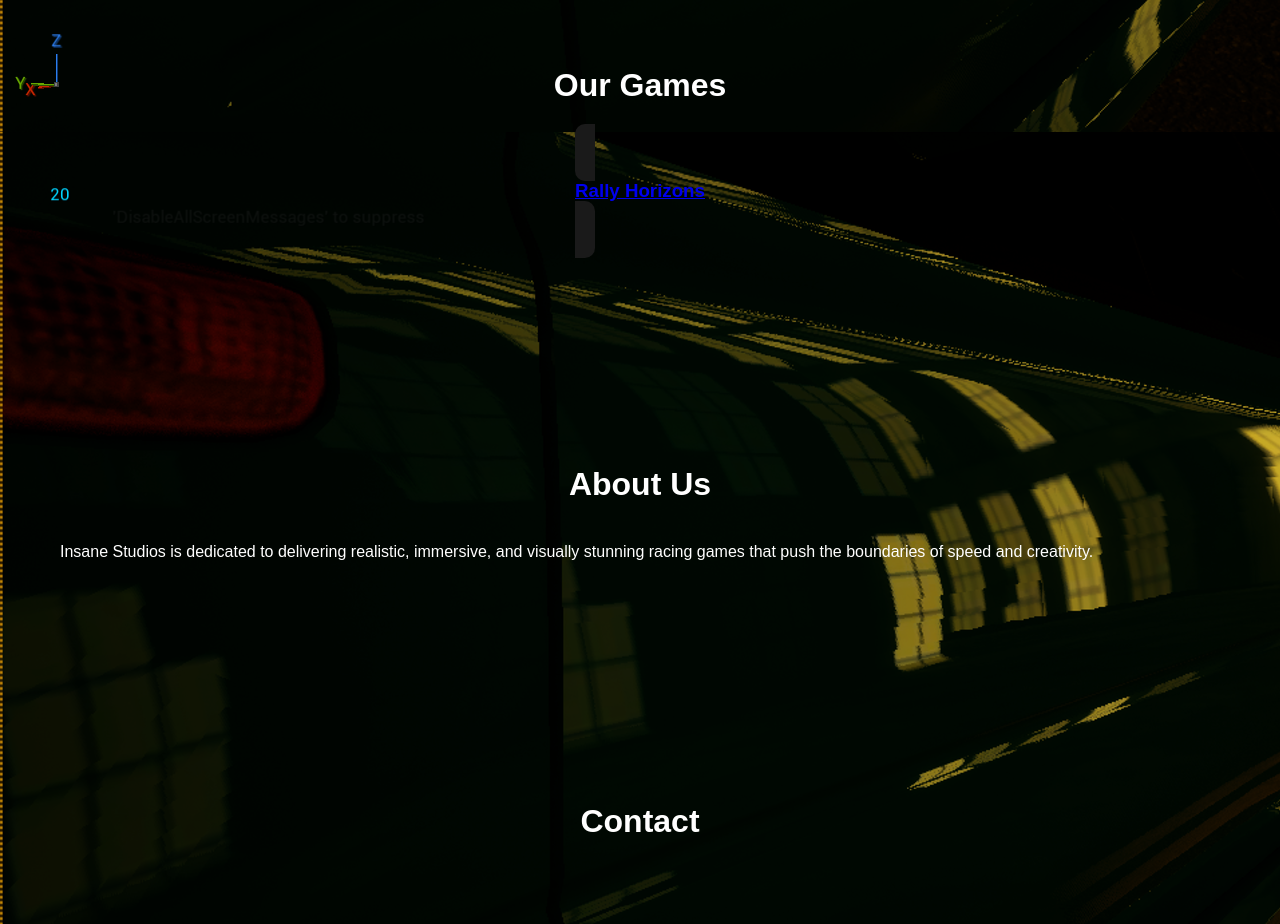
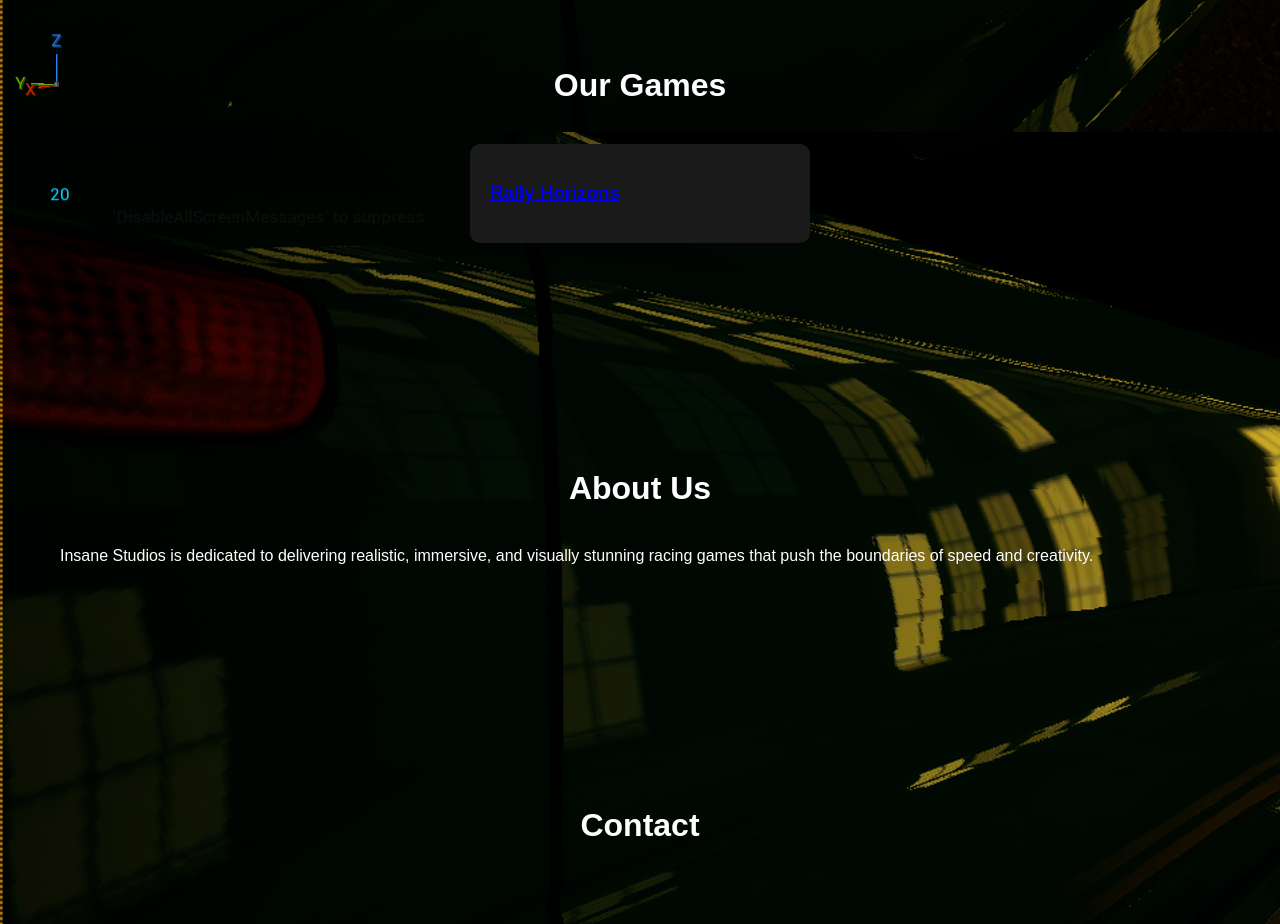
Before and after one commit to Rimzu-Dev/insane-studios-site, a plain HTML site: page index.html in a window 1280 px wide. Shown: the part 860-1784 px from the top of the page. Drawn offline with Linux system fonts and the light colour scheme.

Commit message:
Update index.html

```diff
--- a/index.html
+++ b/index.html
@@ -36,10 +36,10 @@
                 <h3>Project Velocity</h3>
                 <p>Experience the rush of speed in our latest high-performance racer.</p>
             </div>-->
-            <a href="rally-horizons.html"><btn class="game-card" >
-                <h3>Rally Horizons</h3>
-                <!--<p>Dominate the streets in this adrenaline-fueled drift challenge.</p>-->
-            </btn></a>
+            <a href="rally-horizons.html" class="game-card">
+    <h3>Rally Horizons</h3>
+</a>
+
 
         </div>
     </section>
```
